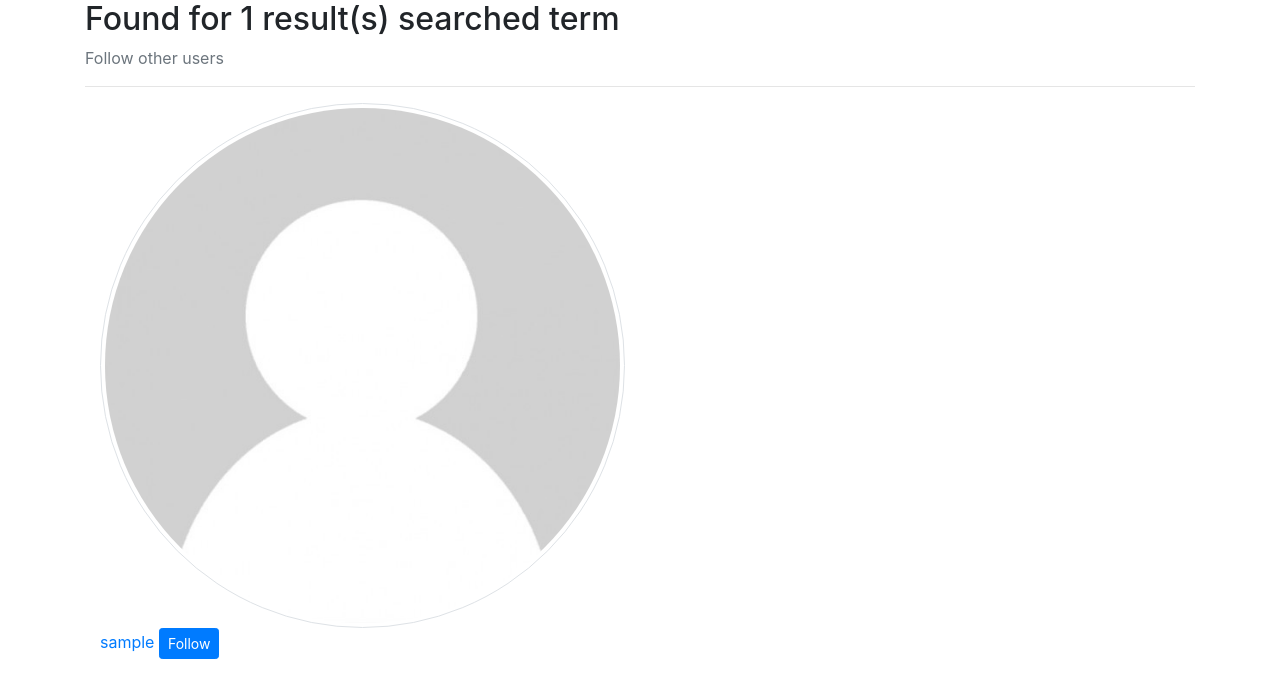
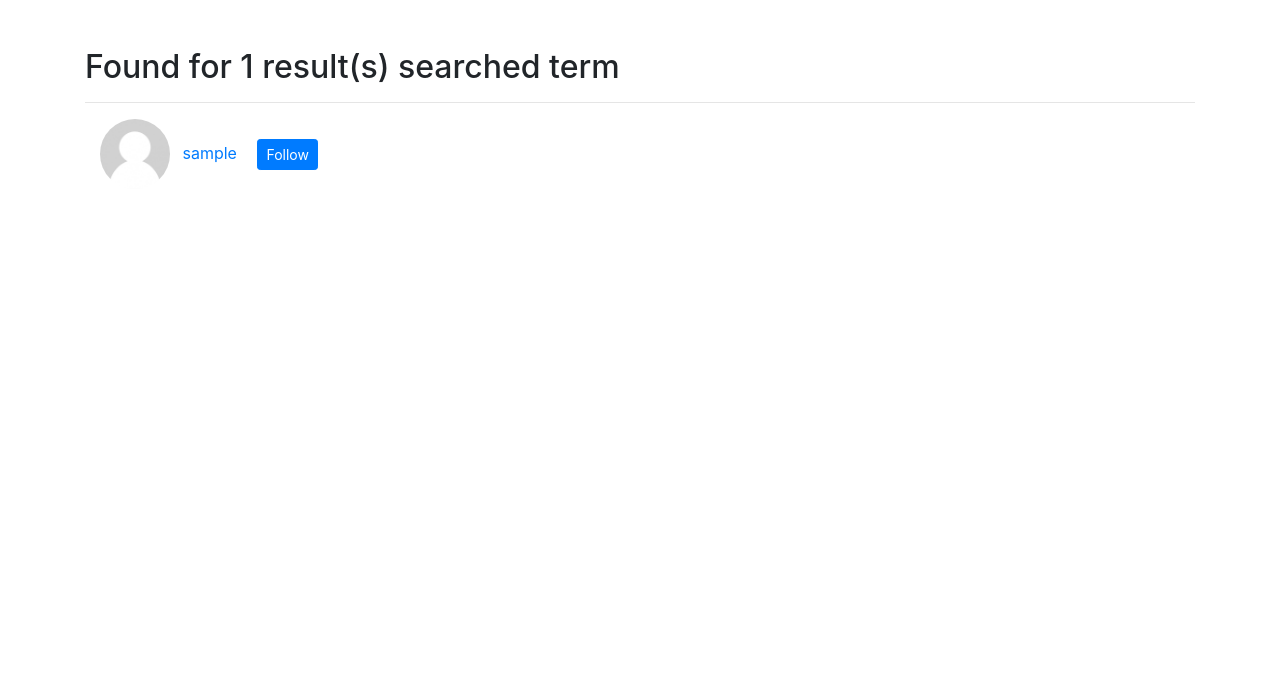
Before and after one commit to bryomajor/instalite, a Django app: template instagram/templates/search.html in a window 1280 px wide. Shown: the part 66-764 px from the top of the page. Run offline with Django 3.2, Linux system fonts and the light colour scheme; tables that the repository leaves empty hold one stand-in row (values such as "Sample post"); the template is opened without the code that fills it: values that come from a table or form of the project are taken from there, most other values are stand-ins (such as "Sample title", 1, 10 or a date in 2020); some libraries are stand-ins or nearby versions.

Commit message:
style the search results page

```diff
--- a/instagram/templates/search.html
+++ b/instagram/templates/search.html
@@ -5,26 +5,27 @@
 {{block.super}}
 
 <!-- Landing Page -->
-<div class="container top-margin">
+<div class="container mt-5">
         {% if users%}
         <h2>Found for {{users | length}} result(s) searched term {{message}}</h2>
-        <p class="text-muted"> Follow other users</p>
         <hr>
         <div class="contain col-sm-6 user">
             {% for user in users %}
             <div class="users">
                 {% if user.profile.photo %}
-                <img src="{{user.profile.photo.cdn_url}}" alt="profile-photo" class="img-thumbnail rounded-circle user">
+                <img src="{{user.profile.photo.cdn_url}}" alt="Profile Photo" width="70" height="70" class=""
+                style="border-radius: 50%">
                 {% else %}
-                <img src="/static/images/avatar.jpg" alt="avatar" class="img-thumbnail rounded-circle user">
+                <img src="/static/images/avatar.jpg" alt="Avatar"  width="70" height="70" class=""
+                style="border-radius: 50%">
                 {% endif %}
                 <a href="{% url 'profile' username=user.username %}" class="link">
-                <span class="list-inline username">{{user.username}}</span>
+                <span class="list-inline username ml-2">{{user.username}}</span>
                 </a>
                 {% if user in following%}
-                    <a href="{%url 'unfollow' user_id=user.id %}" class="btn btn-sm btn-primary followbtn">Following</a>
+                    <a href="{%url 'unfollow' user_id=user.id %}" class="btn btn-sm btn-primary ml-3">Following</a>
                 {% else %}
-                    <a href="{%url 'follow' user_id=user.id %}" class="btn btn-sm btn-primary followbtn">Follow</a>
+                    <a href="{%url 'follow' user_id=user.id %}" class="btn btn-sm btn-primary ml-3">Follow</a>
                 {% endif %}
             </div>
             {% endfor %}
```
